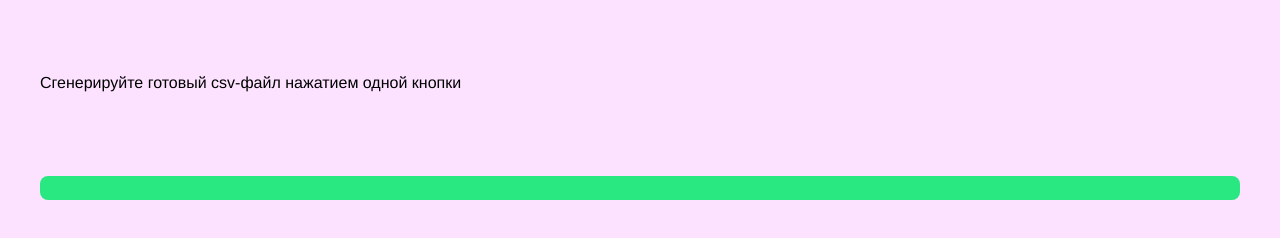
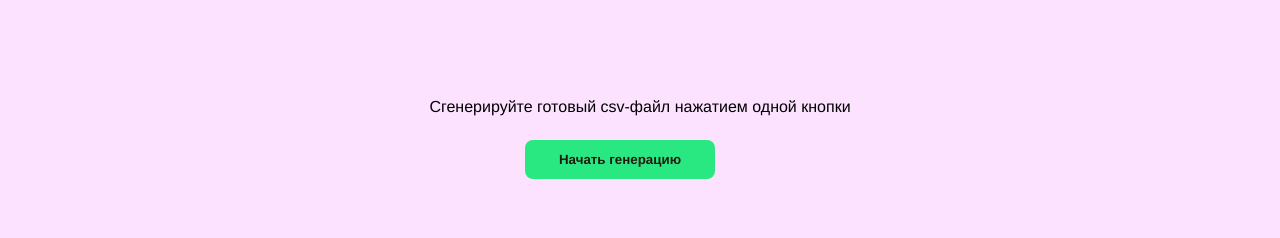
Before and after one commit to beebablaster/intergalactic-analytics-front, a React (Vite) app: page /generate in a window 1280 px wide. Shown: the part 370-608 px from the top of the page. Built offline with nearby package versions, Linux system fonts and the light colour scheme; no server answers; the HTML template or start-up script is replaced by a standard one; a web font is replaced by a local one.

Commit message:
wip: generator page

```diff
--- a/src/components/DragAndDrop/DragAndDrop.module.css
+++ b/src/components/DragAndDrop/DragAndDrop.module.css
@@ -32,5 +32,5 @@
 }
 
 .uploadButton {
-  width: 230px;
+  min-width: 230px;
 }
--- /dev/null
+++ b/src/pages/Generator/GeneratorPage.module.css
@@ -0,0 +1,11 @@
+.container {
+  display: flex;
+  flex-direction: column;
+  align-items: center;
+  gap: 20px;
+  padding: 24px;
+}
+
+.button {
+  min-width: 230px;
+}
--- a/src/pages/Generator/GeneratorPage.tsx
+++ b/src/pages/Generator/GeneratorPage.tsx
@@ -1,25 +1,22 @@
-import { useEffect } from 'react';
-import { getReport } from '../../api/api.ts';
+import { useReport } from '../../store/reportSlice';
 import { Button } from '../../components/Button/Button.tsx';
+import s from './GeneratorPage.module.css';
 
 export const GeneratorPage = () => {
-  useEffect(() => {
-    async function initData() {
-      const res = await getReport();
-      console.log(res.body);
-    }
+  const { phase, downloadReport } = useReport();
 
-    initData();
-
-    return () => {
-      console.log('test');
-    };
-  }, []);
+  const handleGenerateReport = () => {
+    downloadReport();
+  };
 
   return (
-    <>
+    <div className={s.container}>
       <span>Сгенерируйте готовый csv-файл нажатием одной кнопки</span>
-      <Button />
-    </>
+      <div className={s.button}>
+        <Button variant="primary" loading={phase === 'generating'} onClick={handleGenerateReport}>
+          Начать генерацию
+        </Button>
+      </div>
+    </div>
   );
 };
--- /dev/null
+++ b/src/store/reportSlice.ts
@@ -0,0 +1,53 @@
+import { create } from 'zustand';
+import { getReport } from '../api/api';
+
+type ReportPhase = 'idle' | 'generating' | 'success' | 'error';
+
+interface ReportState {
+  phase: ReportPhase;
+  error?: string | null;
+  downloadReport: (size?: number, withErrors?: string, maxSpend?: string) => Promise<void>;
+  reset: () => void;
+}
+
+export const useReport = create<ReportState>((set) => ({
+  phase: 'idle',
+  error: null,
+
+  downloadReport: async (size = 0.01, withErrors = 'on', maxSpend = '1000') => {
+    try {
+      set({ phase: 'generating', error: null });
+
+      const response = await getReport(size, withErrors, maxSpend);
+
+      if (!response.ok) {
+        const errorData = await response.json();
+        throw new Error(errorData.message || 'Не удалось сгенерировать отчет');
+      }
+
+      const blob = await response.blob();
+      const url = window.URL.createObjectURL(blob);
+      const a = document.createElement('a');
+      a.href = url;
+      a.download = `report.csv`;
+      document.body.appendChild(a);
+      a.click();
+      window.URL.revokeObjectURL(url);
+      document.body.removeChild(a);
+
+      set({ phase: 'success' });
+    } catch (error) {
+      set({
+        phase: 'error',
+        error: error.message,
+      });
+    }
+  },
+
+  reset: () => {
+    set({
+      phase: 'idle',
+      error: null,
+    });
+  },
+}));
--- a/src/store/uploadSlice.ts
+++ b/src/store/uploadSlice.ts
@@ -39,7 +39,13 @@ export const useUpload = create<UploadState>((set) => ({
 
   uploadFile: async (rows: number, file: File) => {
     try {
-      set({ phase: 'uploading', fileName: file.name, error: null, report: {}, selectedFile: undefined });
+      set({
+        phase: 'uploading',
+        fileName: file.name,
+        error: null,
+        report: {},
+        selectedFile: undefined,
+      });
 
       const stream = await aggregate(rows, file);
 
@@ -76,7 +82,7 @@ export const useUpload = create<UploadState>((set) => ({
     } catch (error) {
       set({
         phase: 'error',
-        error: error instanceof Error ? error.message : 'упс, не то...',
+        error: error.message,
         selectedFile: undefined,
       });
     }
```
